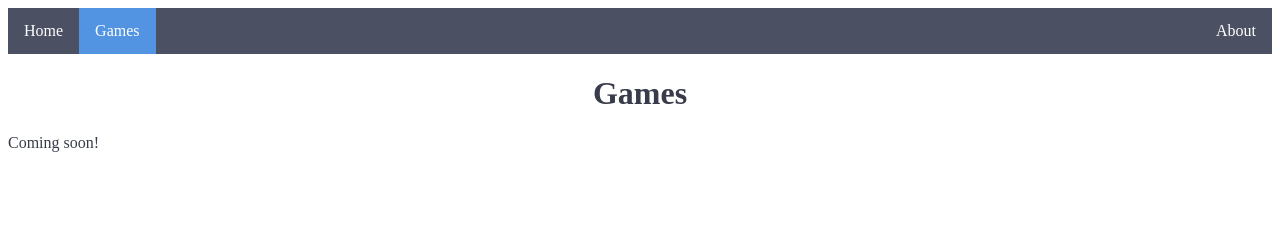
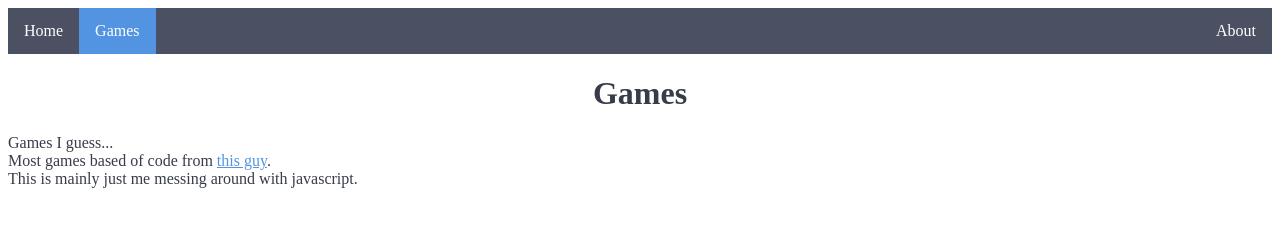
Before and after one commit to ShadowRose1/tuberp.github.io, a plain HTML site: page games.html in a window 1280 px wide. Drawn offline with Linux system fonts and the light colour scheme.

Commit message:
Update 1

```diff
--- a/games.html
+++ b/games.html
@@ -75,7 +75,10 @@ a { color: #5294e2; }
 </ul>
 <font color="#383c4a">
 <h1><center>Games</center></h1>
-<p>Coming soon!</p>
+<p>Games I guess...<br>
+Most games based of code from <a href="https://gist.github.com/straker">this guy</a>.<br>
+This is mainly just me messing around with javascript.
+</p>
 </font>
 </body>
 </html>
```
Also changed, not shown: about.html (+3 -1 lines), games/snake.html (+2 -0 lines), games/tetris.html (+1 -1 lines).
